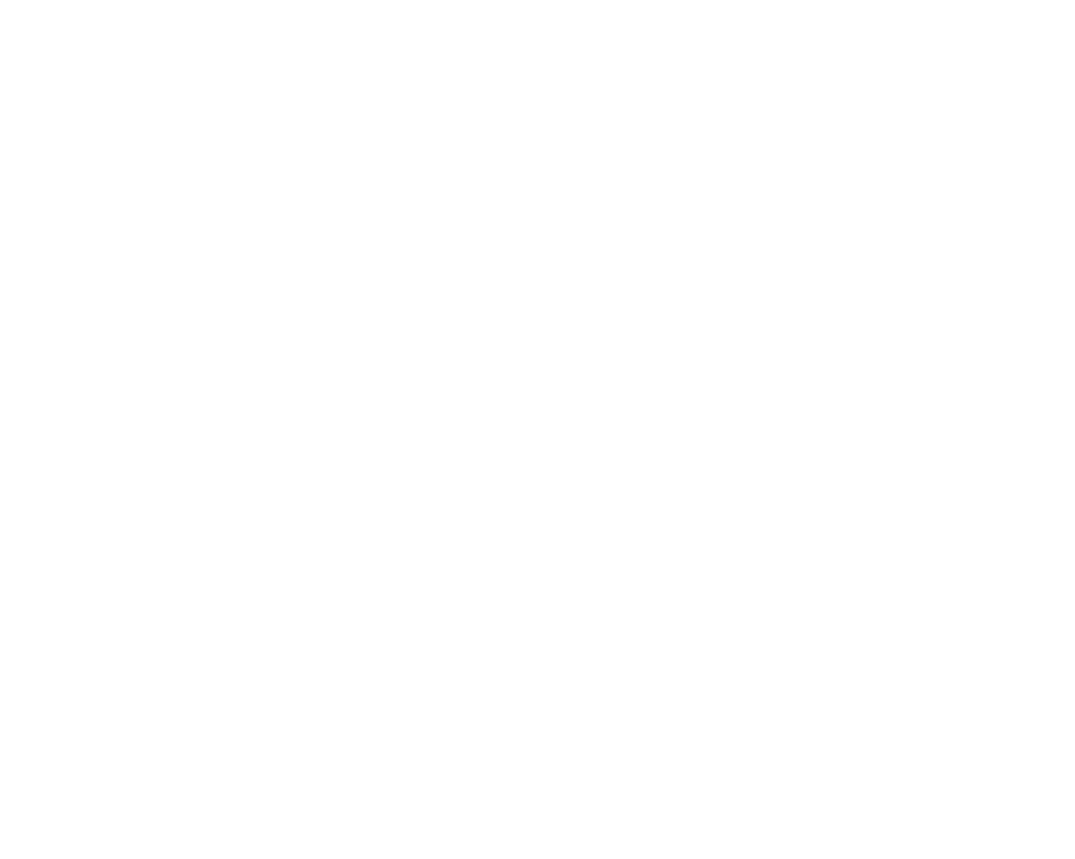
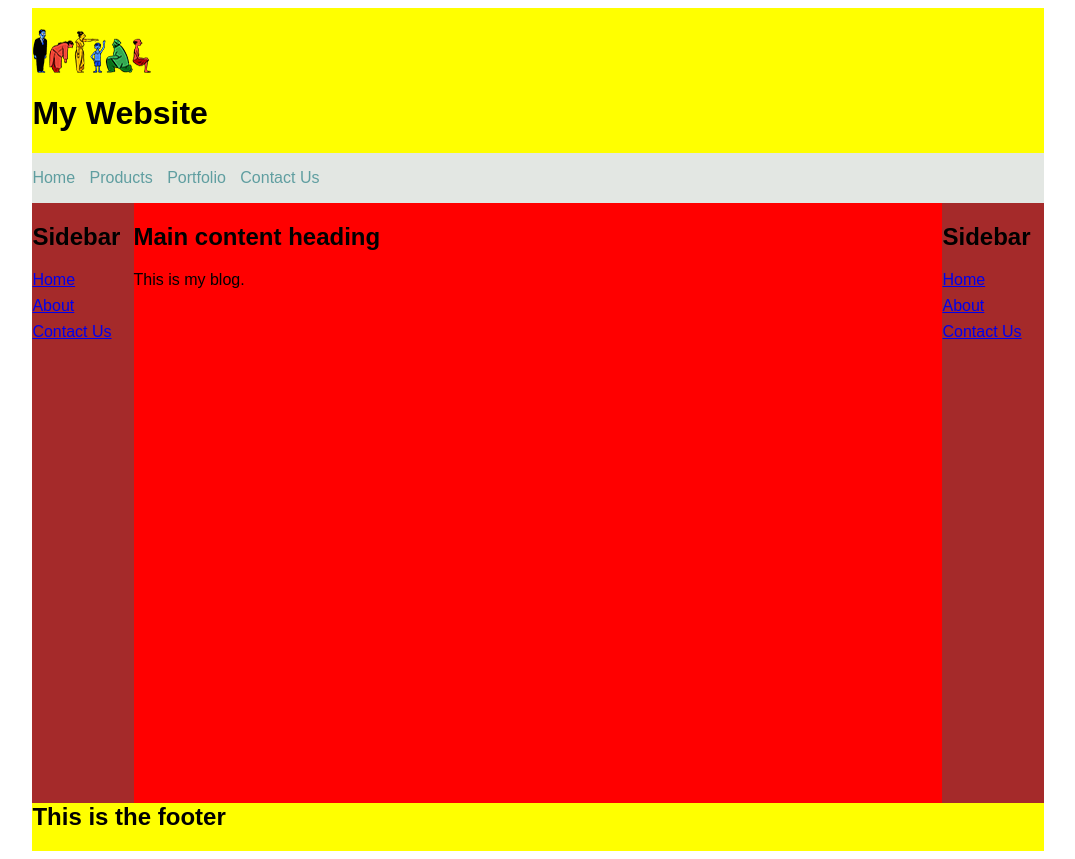
Before and after one commit to OceanK007/html-css-js, a plain HTML site: page index.html in a window 1280 px wide. Shown: the whole page, without its empty margins (102-1177 px from the left). Before the commit the page ends 800 px from the top, so only its background shows below. Drawn offline with Linux system fonts and the light colour scheme.

Commit message:
Adding changes

```diff
--- a/css/style.css
+++ b/css/style.css
@@ -0,0 +1,72 @@
+.myContainer
+{
+    min-width: 600px;
+    width:80%;
+    margin:auto;
+    background-color:yellow;
+    overflow: hidden;
+    font-family: sans-serif;
+}
+
+#logo
+{
+    background: url(../img/logo.png) no-repeat;
+    width:120px;
+    height:44px;
+    text-indent: -9999px; /* What's the use if no image? */
+}
+
+.nav
+{
+    background-color:rgb(227, 231, 227);
+    overflow:hidden;
+}
+.nav ul
+{
+    padding:0px;
+}
+.nav ul li
+{
+    display:inline;
+    padding-right:10px;
+}
+.nav li a
+{
+    text-decoration: none;
+    color: cadetblue;
+}
+.nav li a:hover
+{
+    text-decoration: underline;
+    color:darkcyan;
+    font-size: 15px;
+}
+
+.content, aside
+{
+    height:600px;
+}
+.content
+{
+    background-color: red;
+    width:80%;
+    float:left;
+}
+
+aside
+{
+    min-width:100px;
+    width:10%;
+    background-color: brown;
+    float:left;
+}
+aside ul
+{
+    list-style: none;
+    padding-left: 0px;
+}
+
+aside ul li
+{
+    padding-bottom: 8px;
+}
--- /dev/null
+++ b/css/style2.css
@@ -0,0 +1,48 @@
+body
+{
+    margin:0px;
+    overflow:hidden;
+}
+
+header
+{
+    background-color:#E0E0E2;
+    height: 10vh;
+}
+
+nav
+{
+    background-color:#81D2C7;
+    height: 5vh;
+}
+
+aside
+{
+    background-color:#B5BAD0;
+    height:70vh;
+    width:20%;
+    float:left;
+}
+
+main
+{
+    background-color:#7389AE;
+    height:70vh;
+    width:60%;
+    float:left;
+}
+
+section
+{
+    background-color:#416788;
+    float:left;
+    height:70vh;
+    width:20%;
+}
+
+footer
+{
+    clear:both;
+    background-color:#E0E0E2;
+    height: 15vh;
+}
--- /dev/null
+++ b/css/style3.css
@@ -0,0 +1,76 @@
+body
+{
+    margin:0px;
+
+}
+
+.container
+{
+    display:flex;
+    flex-direction: column;
+}
+
+.content
+{
+    display: flex;
+    justify-content: space-between;
+}
+
+header
+{
+    background-color:#E0E0E2;
+    height:10vh;
+}
+
+nav
+{
+    background-color:#81D2C7;
+    height:5vh;
+}
+
+aside
+{
+    background-color:#B5BAD0;
+    height:70vh;
+    width:20%;
+}
+
+main
+{
+    background-color:#7389AE;
+    height:70vh;
+    width:60%;
+}
+
+section
+{
+    background-color:#416788;
+    height:70vh;
+    width:20%;
+}
+
+footer
+{
+    background-color:#E0E0E2;
+    height:10vh;
+}
+
+@media (max-width:600px)
+{
+    .content
+    {
+        flex-direction: column;
+    }
+    aside
+    {
+        width:100%;
+    }
+    main
+    {
+        width:100%;
+    }
+    section
+    {
+        width:100%;
+    }
+}
--- a/index.html
+++ b/index.html
@@ -10,6 +10,45 @@
         <script type="text/javascript" src="js/script.js"></script>
     </head>
     <body>
+        <div class="myContainer">
+            <h1 id="logo">Logo</h1>
+            <h1>My Website</h1>
 
+            <div class="nav">
+                <ul>
+                    <li><a href="#">Home</a></li>
+                    <li><a href="#">Products</a></li>
+                    <li><a href="#">Portfolio</a></li>
+                    <li><a href="#">Contact Us</a></li>
+                </ul>
+            </div>
+
+            <aside class="leftBar">
+                <h2>Sidebar</h2>
+                <ul>
+                    <li><a href="#">Home</a></li>
+                    <li><a href="#">About</a></li>
+                    <li><a href="#">Contact Us</a></li>
+                </ul>
+            </aside>
+
+            <div class="content">
+                <h2>Main content heading</h2>
+                <p>This is my blog.</p>
+            </div>
+
+            <aside class="rightBar">
+                <h2>Sidebar</h2>
+                <ul>
+                    <li><a href="#">Home</a></li>
+                    <li><a href="#">About</a></li>
+                    <li><a href="#">Contact Us</a></li>
+                </ul>
+            </aside>
+
+            <footer>
+                <h2>This is the footer</h2>
+            </footer>
+        </div>
     </body>
 </html>
```
Also changed, not shown: index2.html (added, +18 -0 lines), index3.html (added, +22 -0 lines), img/logo.png (added).
